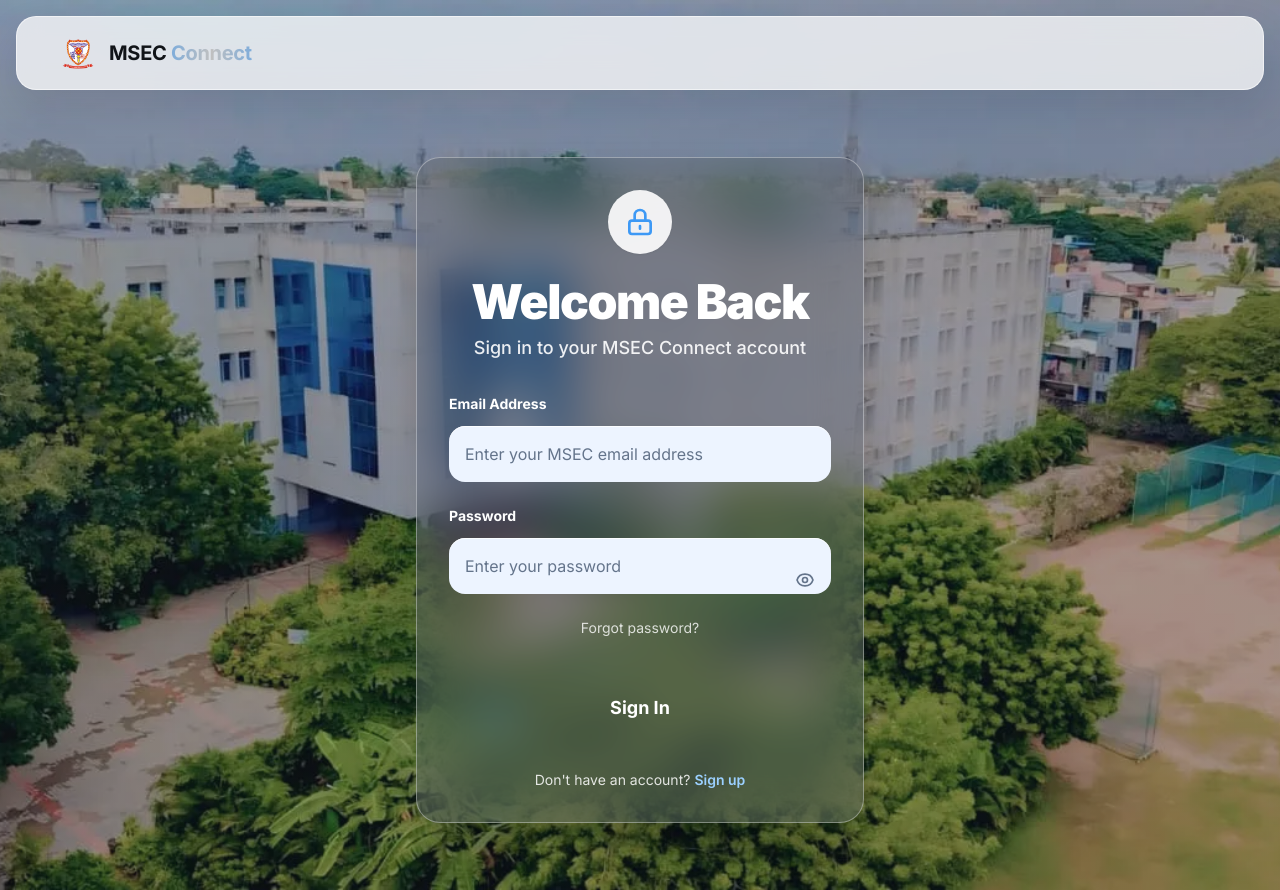
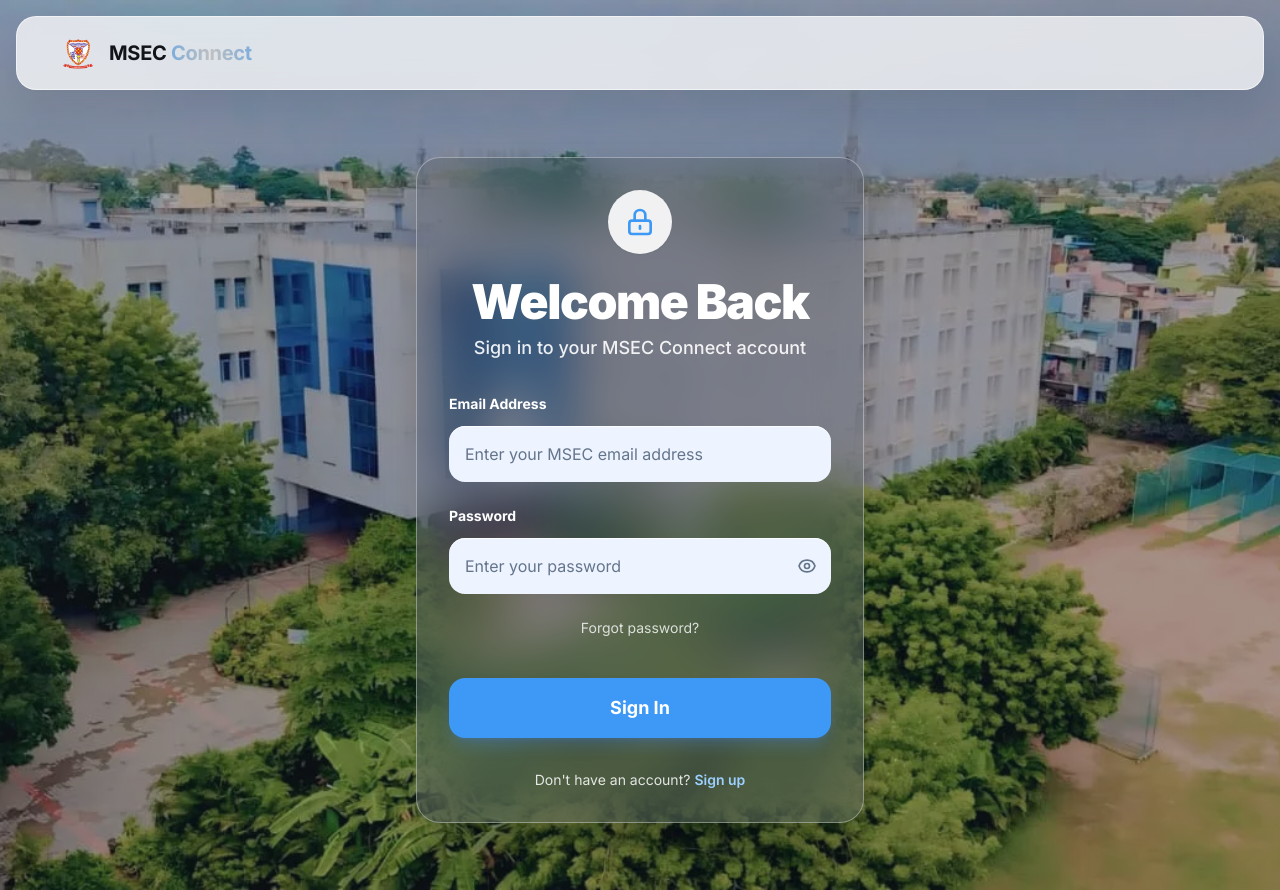
Before and after one commit to princekumar-dev/Connect, a React (Vite) app: page /login in a window 1280 px wide. Built offline with nearby package versions, Linux system fonts and the light colour scheme.

Commit message:
Fix login: eye icon position and sign in button styling

```diff
--- a/src/pages/Login.jsx
+++ b/src/pages/Login.jsx
@@ -166,7 +166,7 @@
                   <button
                     type="button"
                     onClick={() => setShowPassword(!showPassword)}
-                    className="absolute right-3 top-1/2 -translate-y-1/2 p-1 text-slate-500 hover:text-slate-700 transition-colors"
+                    className="absolute inset-y-0 right-0 flex items-center justify-center w-12 text-slate-500 hover:text-slate-700 transition-colors cursor-pointer"
                     aria-label={showPassword ? 'Hide password' : 'Show password'}
                   >
                     {showPassword ? (
@@ -189,7 +189,7 @@
                 <button
                   type="submit"
                   disabled={isLoading}
-                  className="login-wave-button w-full py-3.5 sm:py-4 px-6 text-white text-base sm:text-lg font-bold rounded-xl sm:rounded-2xl transition-all duration-300 disabled:opacity-50 disabled:cursor-not-allowed"
+                  className="w-full py-3.5 sm:py-4 px-6 text-white text-base sm:text-lg font-bold rounded-xl sm:rounded-2xl bg-[#3d99f5] hover:bg-[#2b87e0] active:scale-[0.98] shadow-lg shadow-blue-500/25 transition-all duration-300 disabled:opacity-50 disabled:cursor-not-allowed"
                 >
                   <span className="truncate">
                     {isLoading ? 'Signing in...' : 'Sign In'}
```
